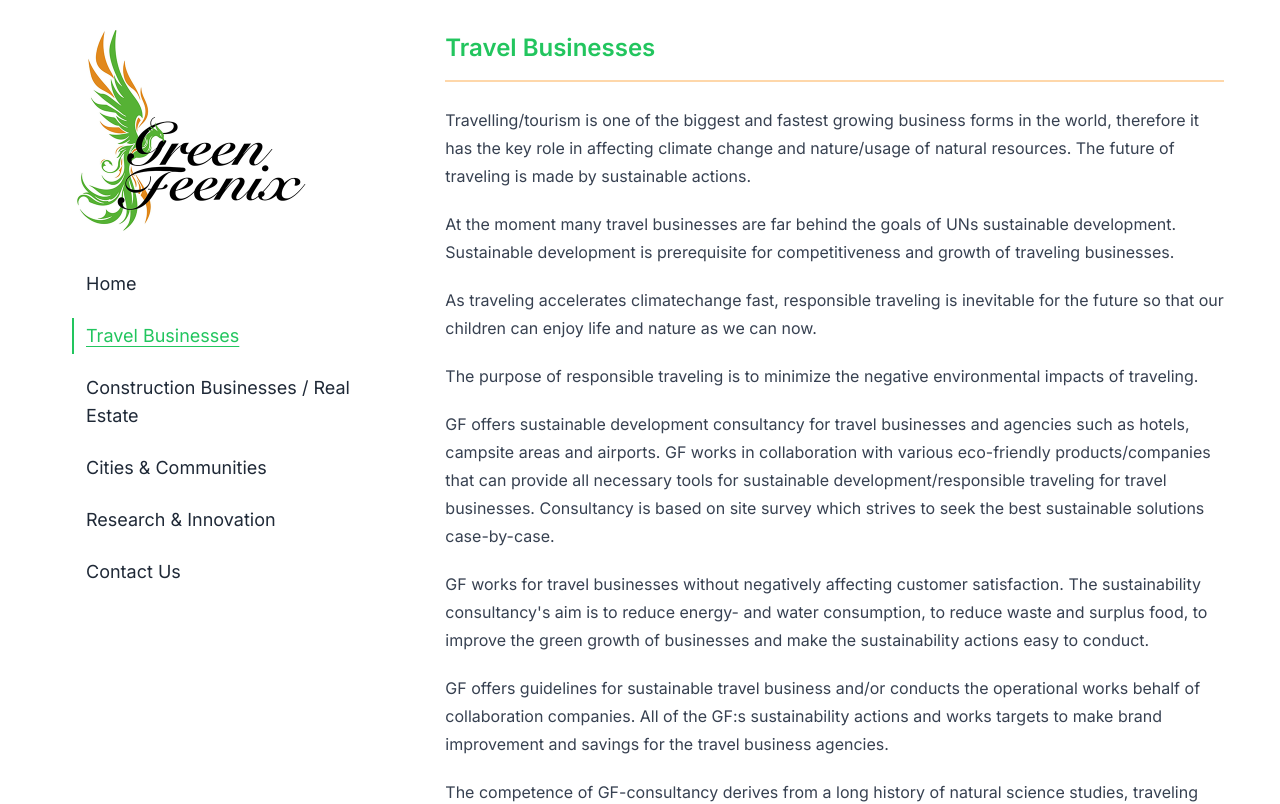
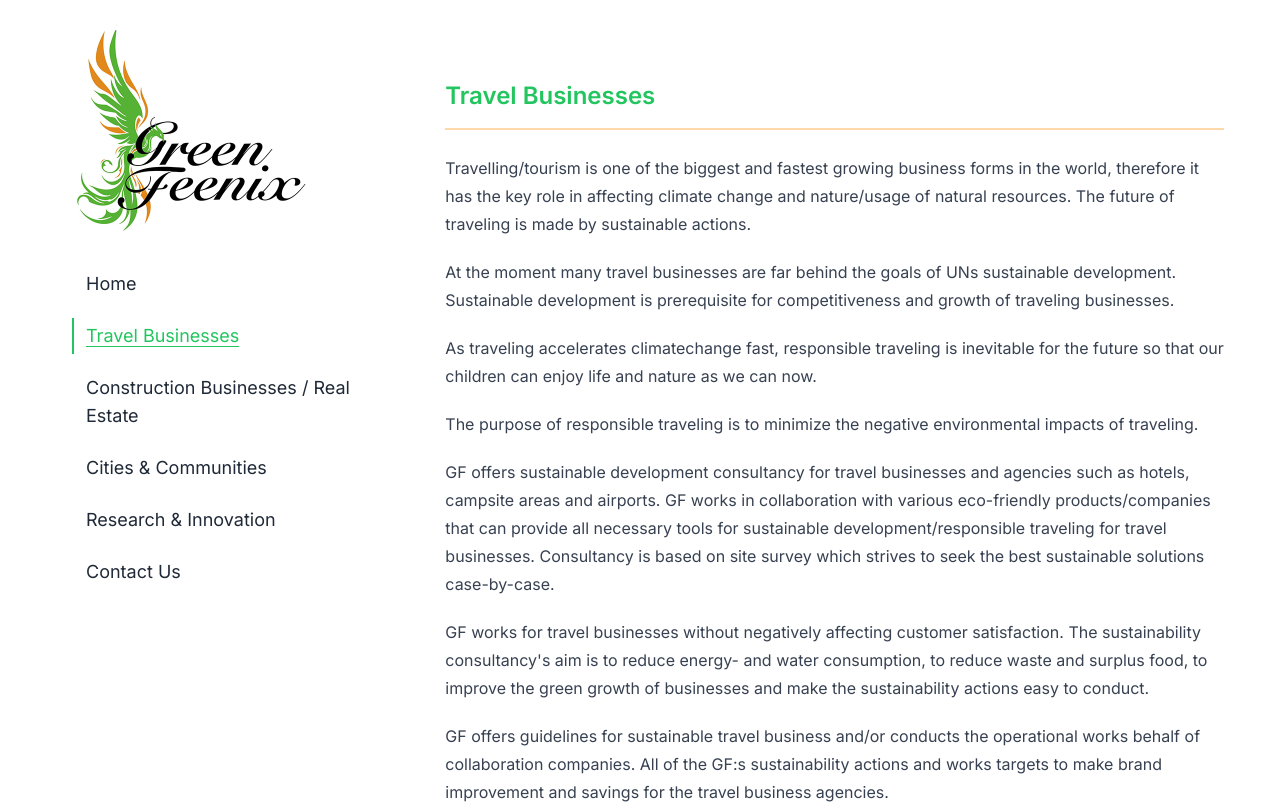
Before and after one commit to itsnibsi/greenfeenix, a Next.js app: page /travel in a window 1280 px wide. Shown: the top 804 px of the page. Built offline with nearby package versions, Linux system fonts and the light colour scheme.

Commit message:
fix styling headers padding
Signed-off-by: Nico Hämäläinen <nibsivaan@gmail.com>

```diff
--- a/app/globals.css
+++ b/app/globals.css
@@ -6,5 +6,8 @@
   @apply text-green-500;
   @apply border-b-orange-200;
   @apply border-b-2;
-  @apply pb-4;
+  @apply py-4;
+  @apply border-t-green-200;
+  @apply border-t-2;
+  @apply md:border-t-0;
 }
--- a/app/layout.tsx
+++ b/app/layout.tsx
@@ -53,7 +53,7 @@ export default function RootLayout({
             <aside className="w-full md:order-first md:w-2/6">
               <Sidebar />
             </aside>
-            <div id="content" className="p-4 pt-8 md:w-4/6 md:p-0">
+            <div id="content" className="p-4 md:w-4/6 md:p-0 md:pt-8">
               {children}
             </div>
           </div>
```
